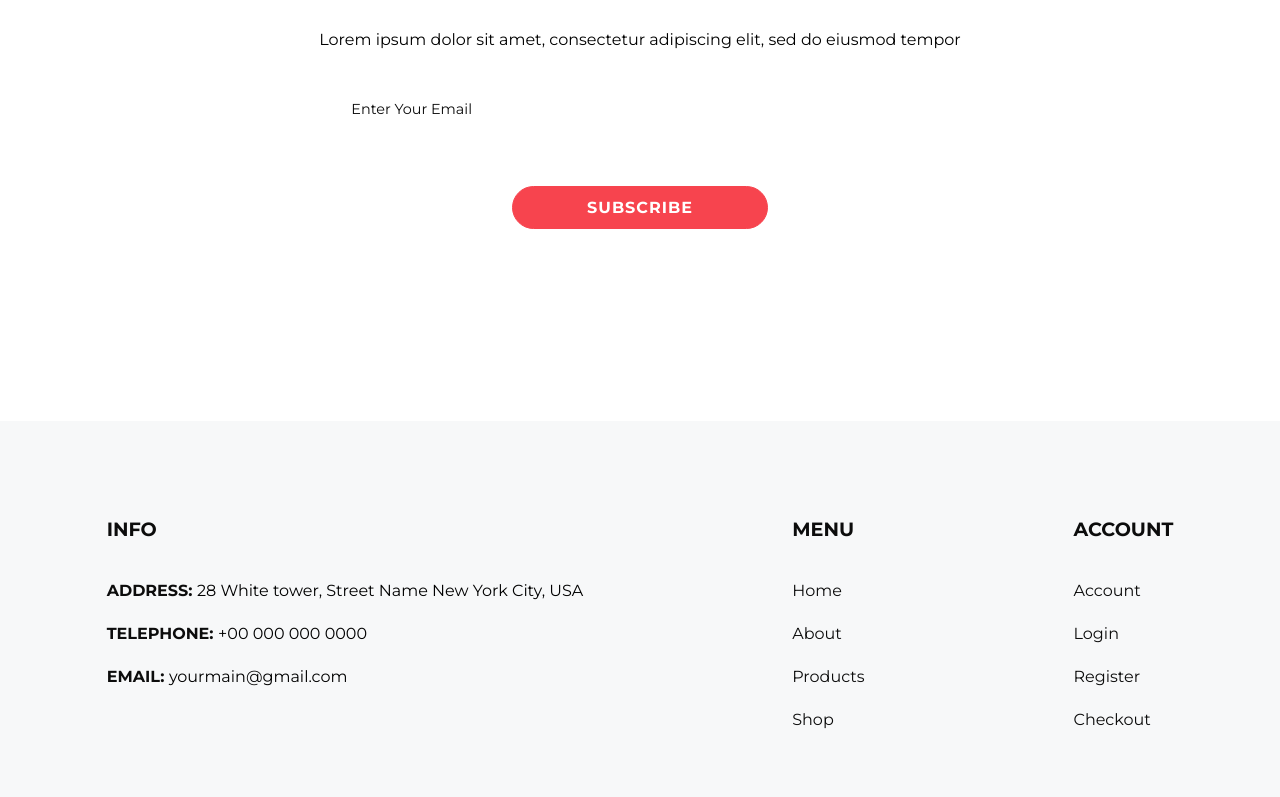
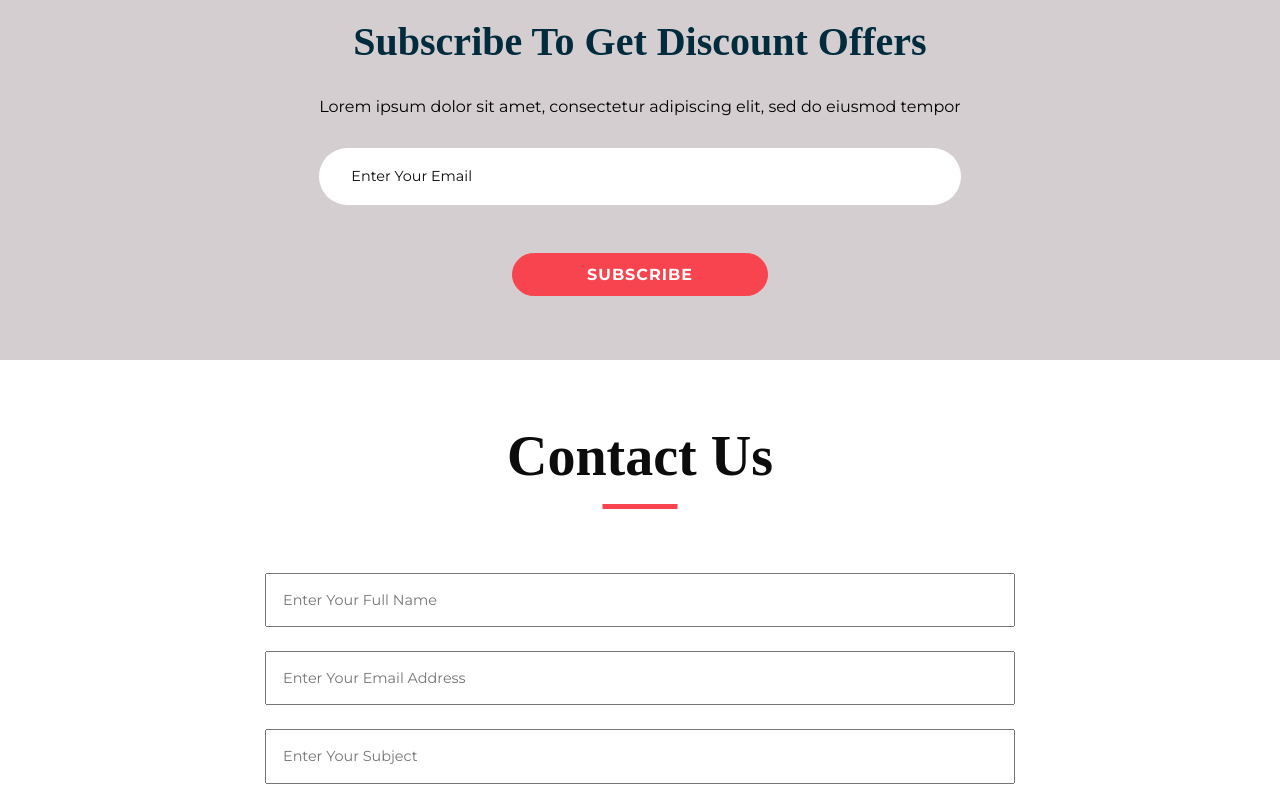
Before and after one commit to karam-koujan/ecommerce-app, a Next.js app in the folder client/: page / in a window 1280 px wide. Shown: the part 2906-3703 px from the top of the page. Built offline with nearby package versions, Linux system fonts and the light colour scheme.

Commit message:
complete the landing page styling

```diff
--- /dev/null
+++ b/client/components/common/Title/index.tsx
@@ -0,0 +1,14 @@
+import * as React from "react";
+import Styles from "./style.module.css";
+
+interface props{
+    children:React.ReactNode
+}
+
+const Title = ({children}:props)=>{
+  return(
+    <h2 className={`text-center ${Styles.title}`}>{children}</h2>
+  )
+}
+
+export default Title;
--- /dev/null
+++ b/client/components/common/Title/style.module.css
@@ -0,0 +1,17 @@
+.title{
+    color: var(--primary);
+    font-size:clamp(2.5rem,11vw,3.5rem);
+    padding: 0 0 1.3rem 0;
+    position: relative;
+    text-transform: capitalize;
+}
+.title::before{
+    background-color: var(--secondary);
+    bottom: 0;
+    content: "";
+    height: 5px;
+    left: 50%;
+    position: absolute;
+    transform: translateX(-50%);
+    width: 75px;
+}
--- a/client/components/common/layout/footer/index.tsx
+++ b/client/components/common/layout/footer/index.tsx
@@ -40,8 +40,8 @@ const Footer = ()=>{
                    </Link>
                    </dd>
                    <dd className={Styles.description__item}>
-                   <Link href="/contact">
-                   <a className={Styles.description__item__link}>shop</a>
+                   <Link href="/#contact">
+                   <a className={Styles.description__item__link}>contact</a>
                    </Link>
                    </dd>
                </dl>
@@ -63,7 +63,7 @@ const Footer = ()=>{
                    </Link>
                    </dd>
                    <dd className={Styles.description__item}>
-                   <Link href="/contact">
+                   <Link href="/">
                    <a className={Styles.description__item__link}>checkout</a>
                    </Link>
                    </dd>
--- /dev/null
+++ b/client/components/landing/contact/index.tsx
@@ -0,0 +1,25 @@
+import Title from "../../common/Title";
+import Style from "./style.module.css";
+
+
+
+const Contact = ()=>{
+    return(
+        <section className={Style.contact} id="contact">
+          <Title>
+              Contact us
+          </Title>
+          <form className={Style.contact__form}>
+              <input type="text" name="username" placeholder="enter your full name"   className={Style.contact__form__items}/>
+              <input type="email" name="email" placeholder="enter your email address"  className={Style.contact__form__items}/>
+              <input  type="text" placeholder="enter your subject" name="subject" className={Style.contact__form__items}/>
+              <textarea  placeholder="enter your message" className={`${Style.contact__form__items} ${Style.contact__form__textArea}`} />
+              <button className={`btn-secondary ${Style.contact__form__btn}`}>
+                  submit
+              </button>
+          </form>
+        </section>
+    )
+}
+
+export default Contact;
--- /dev/null
+++ b/client/components/landing/contact/style.module.css
@@ -0,0 +1,30 @@
+.contact{
+    padding-block:4rem;
+}
+
+.contact__form{
+    display: flex;
+    flex-direction: column;
+    margin-top: 4rem;
+    margin-inline: auto;
+    gap:1.5rem;
+    width: min(100%,750px);
+}
+.contact__form__items{
+    padding: 1.1rem 1rem;
+}
+.contact__form__items:hover,.contact__form__items:focus{
+    outline: none;
+}
+.contact__form__items::placeholder{
+  font-family: var(--Montserrat);
+    font-size: .9rem;
+  text-transform: capitalize;
+}
+.contact__form__textArea{
+    height: 150px;
+}
+.contact__form__btn{
+    align-self: center;
+    width: min(100%,200px);
+}
--- a/client/pages/index.tsx
+++ b/client/pages/index.tsx
@@ -4,6 +4,7 @@ import About from '../components/landing/about';
 import Arrival from '../components/landing/arrival';
 import Products from '../components/landing/products';
 import Subscribe from '../components/landing/subscribe';
+import Contact from '../components/landing/contact';
 const Home: NextPage = () => {
   return (
     <>
@@ -12,6 +13,7 @@ const Home: NextPage = () => {
     <Arrival/>
     <Products/>
     <Subscribe/>
+    <Contact/>
     </>
   )
 }
--- a/client/styles/global.css
+++ b/client/styles/global.css
@@ -9,10 +9,12 @@ html{
     --secondary:#f7444e;
     --third:#ffffff;
     --fourth:#002c3e;
+    --fifth:#d4ced0;
     --media-xs:360px;
     --media-sm:500px;
     --media-md:972px;
     --media-lg:1450px;
+    scroll-behavior: smooth;
 }
 body{
     margin:0;
```
